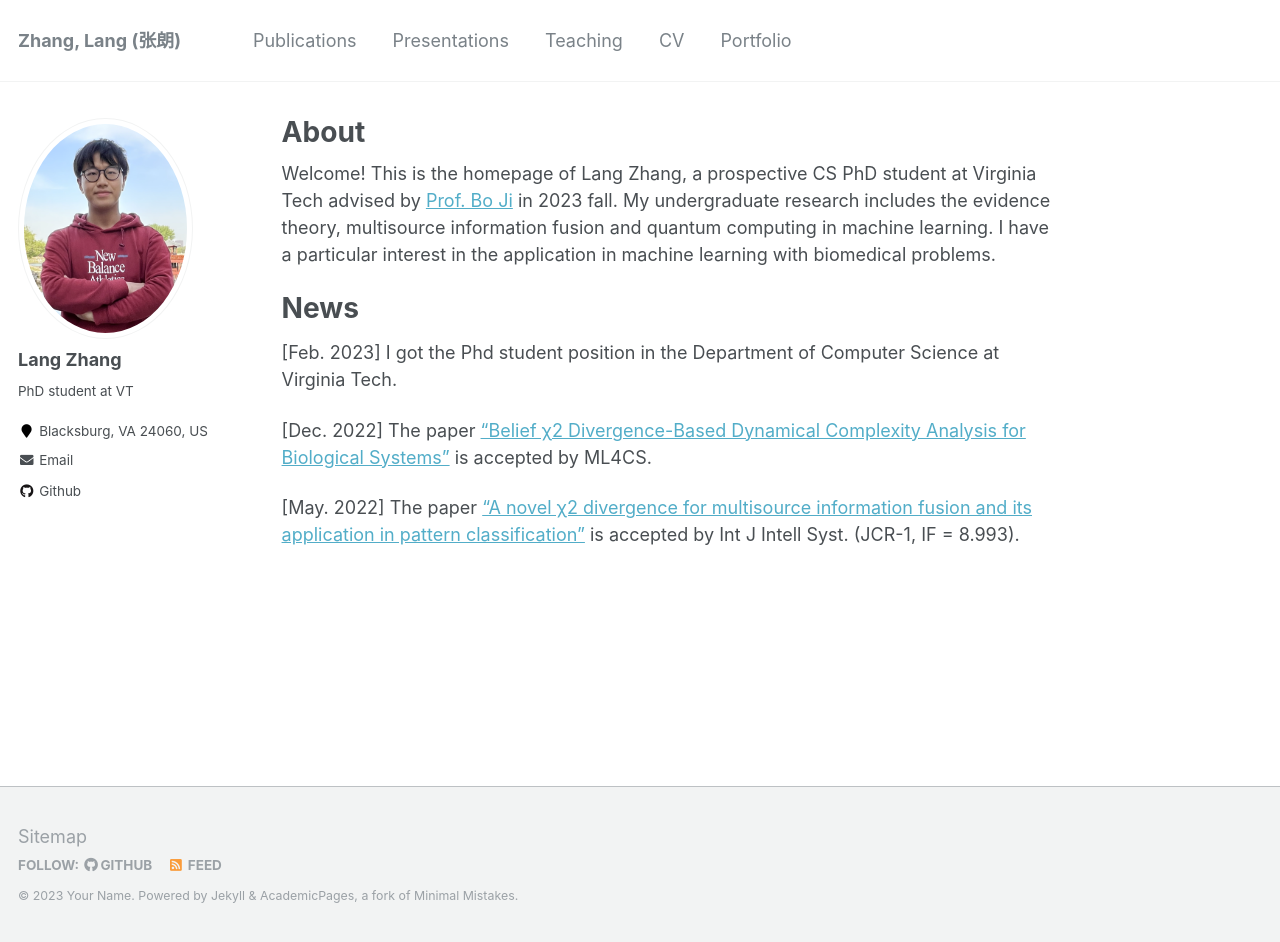
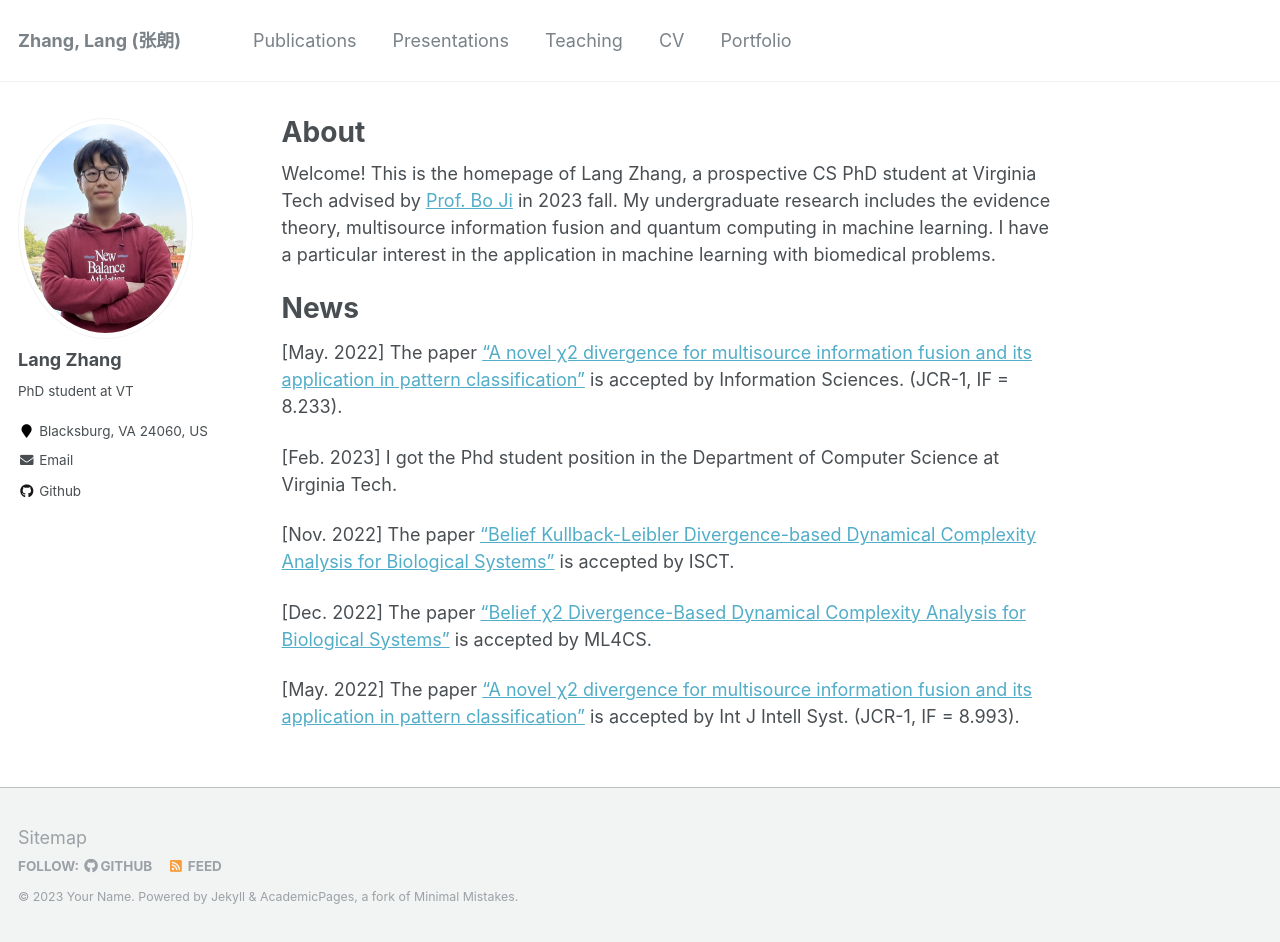
Before and after one commit to langzhang2000/langzhang2000.github.io, a Jekyll site: the page built from _pages/about.md, in a window 1280 px wide and 942 px high. Built offline with Jekyll 4.4.1, drawn with Linux system fonts in a browser that asks for light colours.

Commit message:
Update about.md

```diff
--- a/_pages/about.md
+++ b/_pages/about.md
@@ -18,8 +18,12 @@ Welcome! This is the homepage of Lang Zhang, a prospective CS PhD student at Vir
 News
 ======
 
+[May. 2022] The paper ["A novel χ2 divergence for multisource information fusion and its application in pattern classification"](https://langzhang2000.github.io/files/Multi-channel_EEG_Signals_Classification_Via_CNN_and_Multi-head_Self-attention_on_Evidence_Theory.pdf) is accepted by Information Sciences. (JCR-1, IF = 8.233).
+
 [Feb. 2023] I got the Phd student position in the Department of Computer Science at Virginia Tech.
 
-[Dec. 2022] The paper ["Belief χ2 Divergence-Based Dynamical Complexity Analysis for Biological Systems"](https://langzhang-vt.github.io/files/ml4cs2022.pdf) is accepted by ML4CS.
+[Nov. 2022] The paper ["Belief Kullback-Leibler Divergence-based Dynamical Complexity Analysis for Biological Systems"](https://langzhang2000.github.io/files/isct2022.pdf) is accepted by ISCT.
 
-[May. 2022] The paper ["A novel χ2 divergence for multisource information fusion and its application in pattern classification"](https://langzhang-vt.github.io/files/Published_paper-Int_J_of_Intelligent_Sys_2022_Zhang.pdf) is accepted by Int J Intell Syst. (JCR-1, IF = 8.993).
+[Dec. 2022] The paper ["Belief χ2 Divergence-Based Dynamical Complexity Analysis for Biological Systems"](https://langzhang2000.github.io/files/ml4cs2022.pdf) is accepted by ML4CS.
+
+[May. 2022] The paper ["A novel χ2 divergence for multisource information fusion and its application in pattern classification"](https://langzhang2000.github.io/files/Published_paper-Int_J_of_Intelligent_Sys_2022_Zhang.pdf) is accepted by Int J Intell Syst. (JCR-1, IF = 8.993).
```
